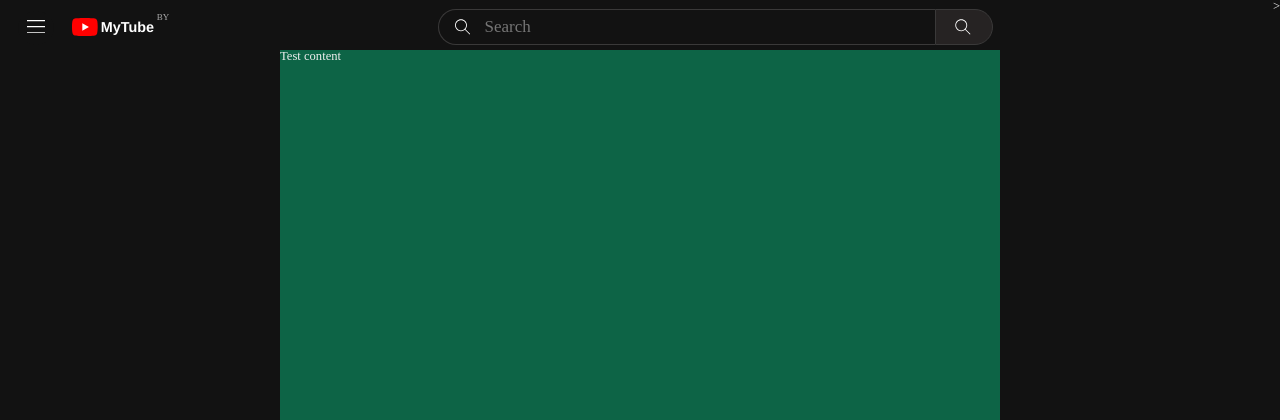
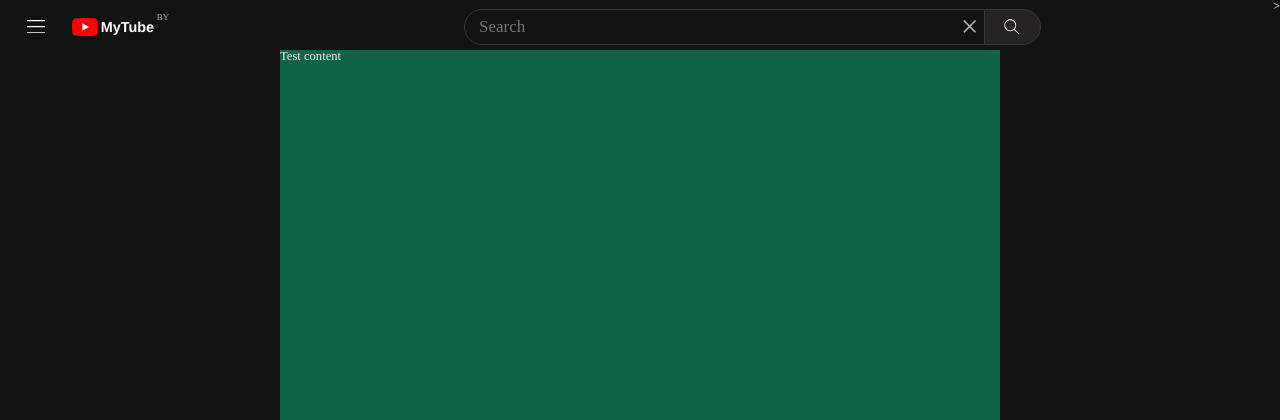
Before and after one commit to emurze/mytube, a Django app: page / in a window 1280 px wide. Shown: the top 420 px of the page. Run offline with Django 4.2, Linux system fonts and the light colour scheme; style sheets or scripts are compiled from the project's sources.

Commit message:
Update form

```diff
--- a/src/static/css/base.css
+++ b/src/static/css/base.css
@@ -105,4 +105,8 @@
   user-select: none;
 }
 
+.no-display {
+  display: none;
+}
+
 /*# sourceMappingURL=base.css.map */
--- a/src/static/css/form.css
+++ b/src/static/css/form.css
@@ -1,5 +1,5 @@
 .search_form {
-  width: 700px;
+  width: 680px;
   height: 40px;
   display: flex;
   align-items: center;
@@ -9,52 +9,67 @@
 }
 .search_form form {
   display: flex;
+  position: relative;
+  height: 40px;
   width: 100%;
 }
-.search_form input[type=text] {
+.search_form__container_first {
+  display: block;
+  width: 38px;
+  height: 40px;
+  background-color: #2f7bec;
+}
+.search_form__container_first div[class=add_search] {
+  width: 50px;
+  height: 40px;
+  position: relative;
+}
+.search_form__container_first div[class=add_search] svg {
+  display: block;
+  width: 50px;
+  height: 40px;
+}
+.search_form__container_last {
+  position: relative;
+  width: 100%;
+}
+.search_form__container_last input[type=text] {
   color: var(--ytd-searchbox-text-color);
   width: 100%;
-  padding: 0 84px 0 20px;
+  padding: 0 66px 0 16px;
   height: 40px;
-  border-radius: 26px;
-  border: 0.5px ridge #3a3939;
+  border-radius: 40px;
+  border: 1px ridge #3a3939;
   background-color: #121212;
   font-size: 1.35em;
 }
-.search_form input[type=text]:focus {
+.search_form__container_last input[type=text]:focus {
   border: 1px ridge #2f7bec;
 }
-.search_form div[class=add_search] {
-  width: 50px;
-  height: 40px;
-  position: relative;
-  left: 20px;
-  background-color: #121212;
-}
-.search_form div[class=add_search] svg {
-  display: block;
-  width: 50px;
-  height: 40px;
-  border-top: 1px ridge #3a3939;
-  border-bottom: 1px ridge #3a3939;
-  border-left: 1px ridge #3a3939;
-  border-radius: 40px 0 0 40px;
-  background-color: #121212;
-}
-.search_form button[type=submit] {
-  position: relative;
-  right: 64px;
+.search_form__container_last button[type=submit] {
+  position: absolute;
+  right: 0;
   height: 40px;
   width: 64px;
 }
-.search_form button[type=submit] svg {
+.search_form__container_last button[type=submit] .svg_button {
   display: block;
   width: 64px;
   height: 40px;
   border: 1px ridge #3a3939;
-  border-radius: 0 40px 40px 0;
+  border-radius: 0 36px 36px 0;
   pointer-events: none;
   background-color: #262323;
 }
+.search_form__container_last .cross {
+  position: absolute;
+  right: 60px;
+  z-index: 3;
+  font-size: 35px;
+  color: #b2b2b2;
+  background: transparent;
+  padding: 0 10px;
+  border-radius: 50%;
+}
 
 /*# sourceMappingURL=form.css.map */
--- a/src/static/scss/base.scss
+++ b/src/static/scss/base.scss
@@ -30,3 +30,4 @@
     -ms-user-select: none;
     user-select: none;
 }
+.no-display {display: none;}
--- a/src/static/scss/header/form.scss
+++ b/src/static/scss/header/form.scss
@@ -1,5 +1,5 @@
 .search_form {
-    width: 700px;
+    width: 680px;
     height: 40px;
     display: flex;
     align-items: center;
@@ -9,16 +9,40 @@
 
     form {
         display: flex;
+        position: relative;
+        height: 40px;
         width: 100%;
     }
+    &__container_first {
+        display: block;
+        width: 38px;
+        height: 40px;
+        background-color: #2f7bec;
+
+        div[class="add_search"] {
+            width: 50px;
+            height: 40px;
+            position: relative;
+
+            svg {
+                display: block;
+                width: 50px;
+                height: 40px;
+            }
+        }
+    }
+    &__container_last {
+        position: relative;
+        width: 100%;
+
         input[type="text"] {
             color: var(--ytd-searchbox-text-color);
             width: 100%;
-        padding: 0 84px 0 20px;
+            padding: 0 66px 0 16px;
 
             height: 40px;
-        border-radius: 26px;
-        border: 0.5px ridge #3a3939;
+            border-radius: 40px;
+            border: 1px ridge #3a3939;
             background-color: #121212;
             font-size: 1.35em;
 
@@ -26,40 +50,37 @@
                 border: 1px ridge #2f7bec;
             }
         }
-    div[class="add_search"] {
-        width: 50px;
-        height: 40px;
-        position: relative;
-        left: 20px;
-        background-color: #121212;
-
-        svg {
-            display: block;
-            width: 50px;
-            height: 40px;
-            border-top: 1px ridge #3a3939;
-            border-bottom: 1px ridge #3a3939;
-            border-left: 1px ridge #3a3939;
-            border-radius: 40px 0 0 40px;
-            background-color: #121212;
-        }
-    }
         button[type="submit"] {
-        position: relative;
-        right: 64px;
+            position: absolute;
+            right: 0;
             height: 40px;
             width: 64px;
 
-        svg {
+            .svg_button {
                 display: block;
                 width: 64px;
                 height: 40px;
                 border: 1px ridge #3a3939;
-            border-radius: 0 40px 40px 0;
+                border-radius: 0 36px 36px 0;
                 pointer-events: none;
                 background-color: #262323;
             }
         }
+        .cross {
+            position: absolute;
+            right: 60px;
+            z-index: 3;
+
+            font-size: 35px;
+            color: #b2b2b2;
+            background: transparent;
+            padding: 0 10px;
+            border-radius: 50%;
+
+            &:hover {
+                //background-color: #c0bfbf;
             }
-@media (max-width: 767px) {
         }
+    }
+}
+@media (max-width: 767px) {}
--- a/src/templates/include/header/components/form.html
+++ b/src/templates/include/header/components/form.html
@@ -2,23 +2,29 @@
 <link rel="stylesheet" href="{% static 'css/form.css' %}" />
 <div class="search_form">
     <form method="GET">
+        <div class="search_form__container_first">
             <div class="add_search">
-            <svg viewBox="0 0 40 40" fill="#ffffff" preserveAspectRatio="xMidYMid meet" focusable="false">
-                <g class="style-scope yt-icon"><path transform="translate(10 8)" d="M20.87,20.17l-5.59-5.59C16.35,13.35,17,11.75,17,
+                <svg viewBox="0 0 40 40" fill="#121212" preserveAspectRatio="xMidYMid meet" focusable="false">
+                    <g><path transform="translate(11 8)" d="M20.87,20.17l-5.59-5.59C16.35,13.35,17,11.75,17,
                         10c0-3.87-3.13-7-7-7s-7,3.13-7,7s3.13,7,7,7c1.75,0,3.35-0.65,4.58-1.71 l5.59,5.59L20.87,20.17z M10,
-                    16c-3.31,0-6-2.69-6-6s2.69-6,6-6s6,2.69,6,6S13.31,16,10,16z" class="style-scope yt-icon"></path>
+                        16c-3.31,0-6-2.69-6-6s2.69-6,6-6s6,2.69,6,6S13.31,16,10,16z"></path>
                     </g>
                 </svg>
             </div>
-        <input aria-expanded="false" type="text" name="TEST" placeholder="Search" autocomplete="off" autocapitalize="none">
+        </div>
+        <div class="search_form__container_last">
+            <input id="search_field" type="text" name="TEST" placeholder="Search" autocomplete="off" autocapitalize="none">
             <button type="submit">
                 <svg viewBox="0 0 40 40" fill="#ffffff" preserveAspectRatio="xMidYMid meet"
-                focusable="false" class="style-scope yt-icon">
+                    focusable="false" class="svg_button">
                    <g class="style-scope yt-icon"><path transform="translate(7 8)" d="M20.87,20.17l-5.59-5.59C16.35,13.35,17,11.75,17,
                    10c0-3.87-3.13-7-7-7s-7,3.13-7,7s3.13,7,7,7c1.75,0,3.35-0.65,4.58-1.71 l5.59,5.59L20.87,20.17z M10,
                    16c-3.31,0-6-2.69-6-6s2.69-6,6-6s6,2.69,6,6S13.31,16,10,16z" class="style-scope yt-icon"></path>
                    </g>
                 </svg>
             </button>
+            <button type="reset" class="cross">×</button>
+        </div>
     </form>
 </div>
+<script src="{% static 'js/form.js' %}"></script>
```
Also changed, not shown: src/static/js/form.js (added, +54 -0 lines), src/apps/main/classes/__init__.py (added), 2 other files. Lines whose indentation alone changed are shown as unchanged.
